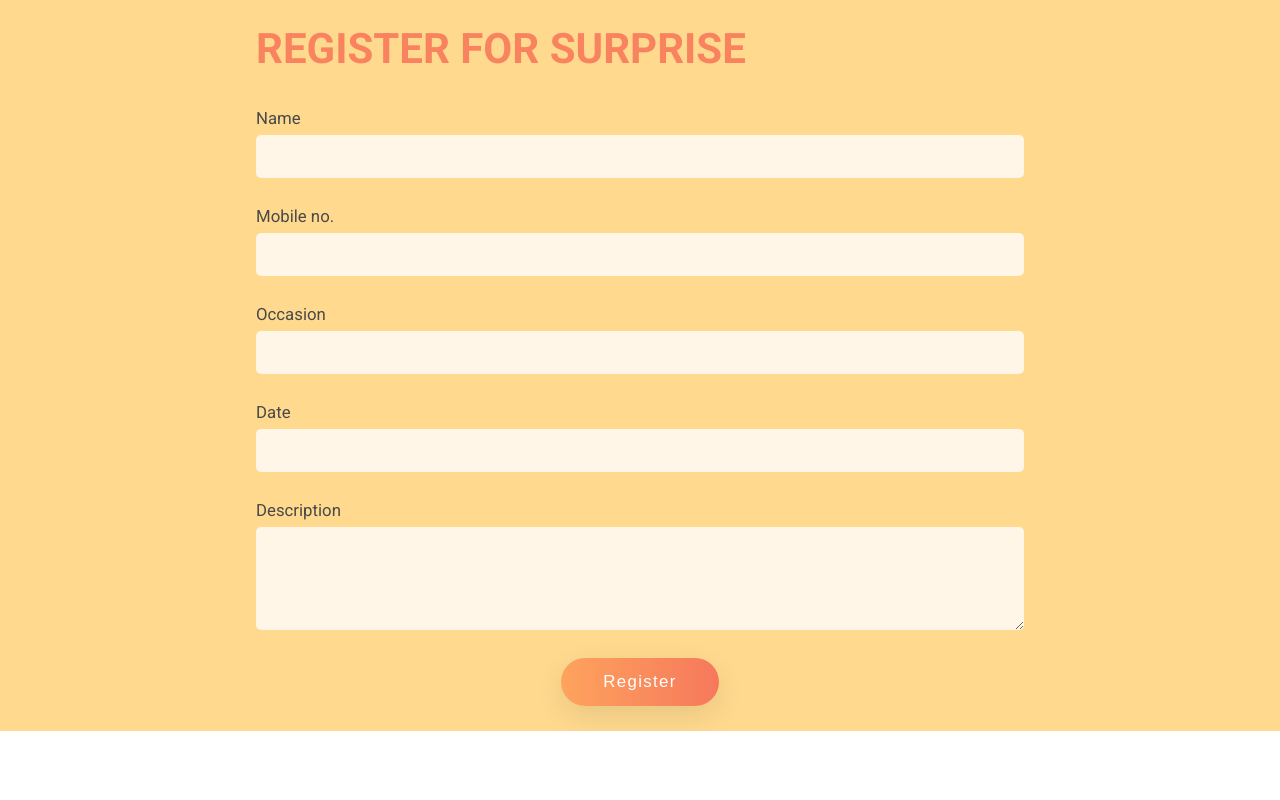
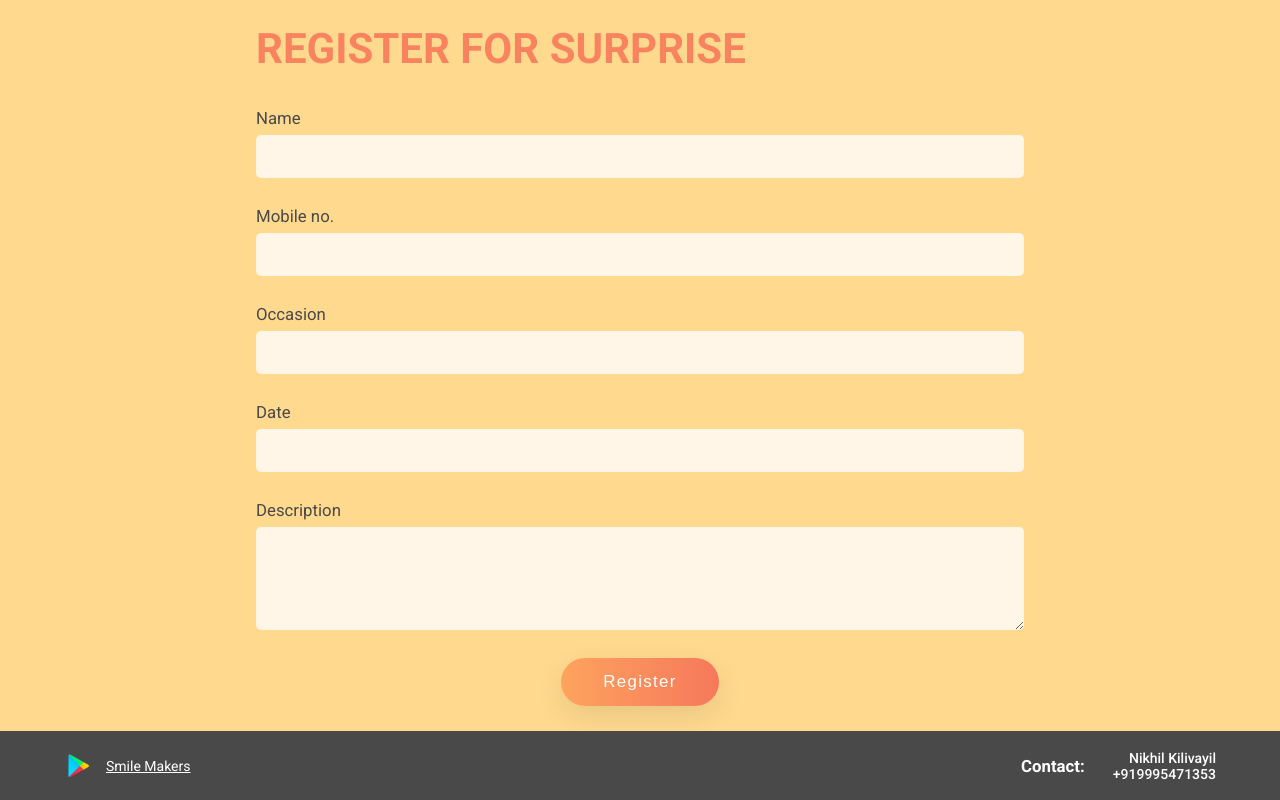
Before and after one commit to Convices/Smile-Makers-Static-Website, a plain HTML site: page index.html in a window 1280 px wide. Shown: the part 5433-6233 px from the top of the page. Before the commit the page ends 6164 px from the top, so only its background shows below. Drawn offline with Linux system fonts and the light colour scheme.

Commit message:
contacts added

```diff
--- a/css/styles.sass
+++ b/css/styles.sass
@@ -379,6 +379,36 @@ nav
                 background: rgba(255,173,122,1)
                 transform: translateY(1px)
 
+/* ---------------------------------------------- Contact ------------------------------------------------- */
+
+.contact
+    background: $black
+    display: flex
+    align-items: center
+    justify-content: space-between
+    padding: 0 5%
+    text-align: right
+    .left-section
+        display: flex
+        align-items: center
+        img
+            width: 2rem
+        a
+            color: white
+            margin-left: 1rem
+    .right-section
+        display: flex
+        align-items: center
+        h3
+            color: white
+            font-size: 1.2rem
+            margin-right: 2rem
+        h4
+            color: white
+            font-size: 1rem
+            font-weight: 500
+
+
 
 
 /* ---------------------------------------------- Media queries ------------------------------------------------- */
--- a/index.html
+++ b/index.html
@@ -234,5 +234,16 @@
 		</form>
 	</section>
 
+	<section class="contact">
+		<div class="left-section">
+			<img src="images/playstore.png" alt="playstore icon">
+			<a href="">Smile Makers</a>
+		</div>
+		<div class="right-section">
+			<h3>Contact:</h3>
+			<h4>Nikhil Kilivayil<br>+919995471353</h4>
+		</div>
+	</section>
+
 </body>
 </html>
```
Also changed, not shown: css/styles.css, images/playstore.png (added), 1 other file.
